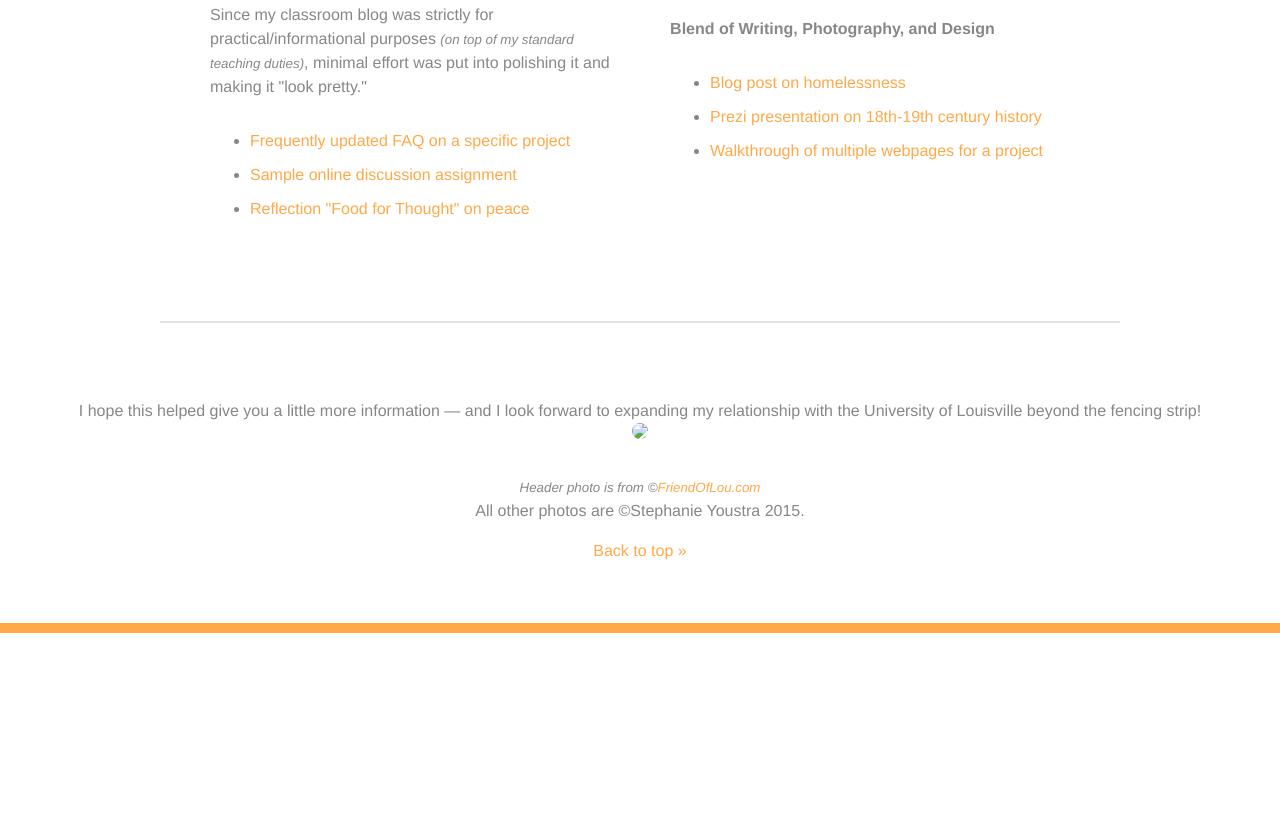
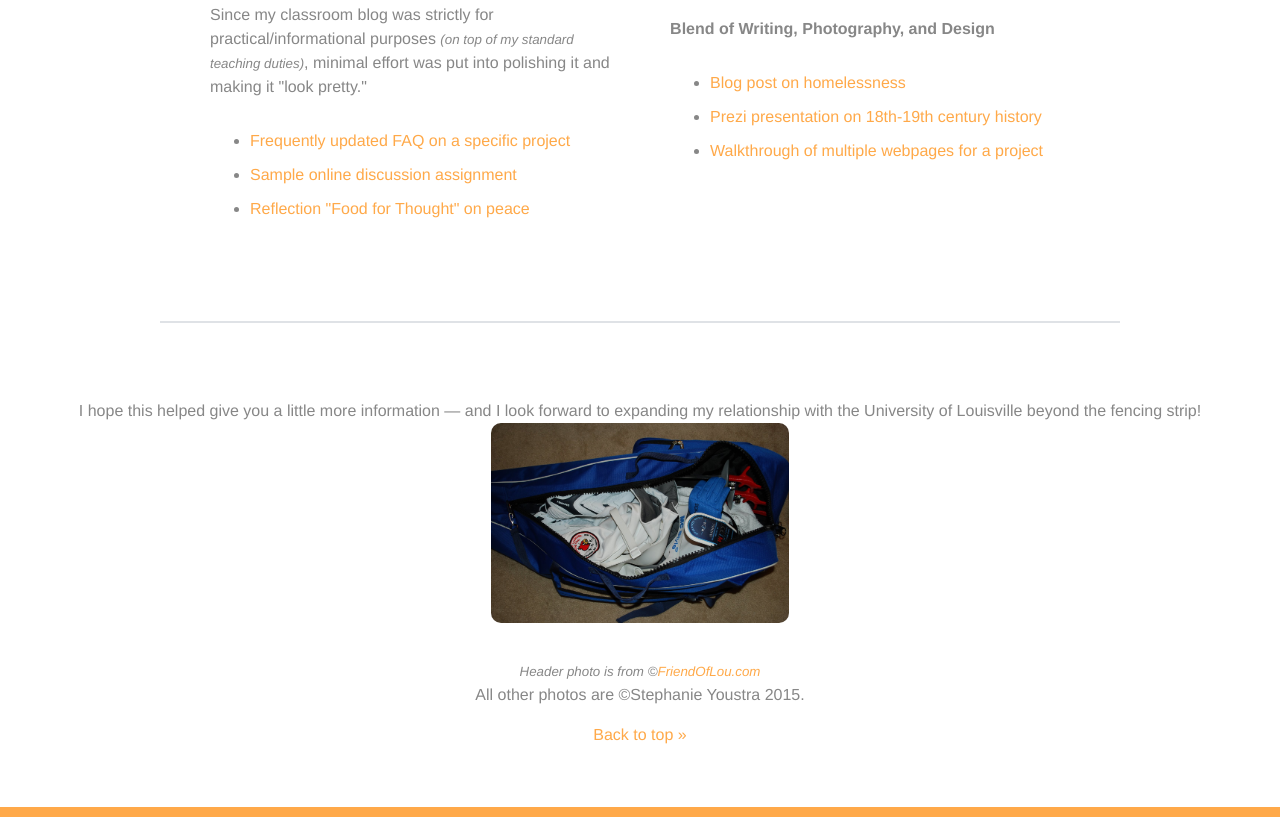
Before and after one commit to syoustra/DigitalMedia, a plain HTML site: page index.html in a window 1280 px wide. Shown: the part 3048-3865 px from the top of the page. Before the commit the page ends 3681 px from the top, so only its background shows below. Drawn offline with Linux system fonts and the light colour scheme.

Commit message:
Update index.html

```diff
--- a/index.html
+++ b/index.html
@@ -95,7 +95,7 @@
 
 		<footer class="main-footer">
       <p>I hope this helped give you a little more information &#8212 and I look forward to expanding my relationship with the University of Louisville beyond the fencing strip!</br>
-      <a href="img/fencing-gear.jpg"><img src="img/fencing-bag.jpg" height="200" align="middle"></a></p>
+      <a href="img/fencing-gear.JPG"><img src="img/fencing-gear.JPG" height="200" align="middle"></a></p>
 			<p><small><em>Header photo is from &copy<a href="http://www.friendoflou.com/play/facebook-turns-cardinal-red-for-louisville/">FriendOfLou.com</a></em></small></br>All other photos are &copyStephanie Youstra 2015.</p>
       <a href="#top">Back to top &raquo;</a>
 		</footer>
```
